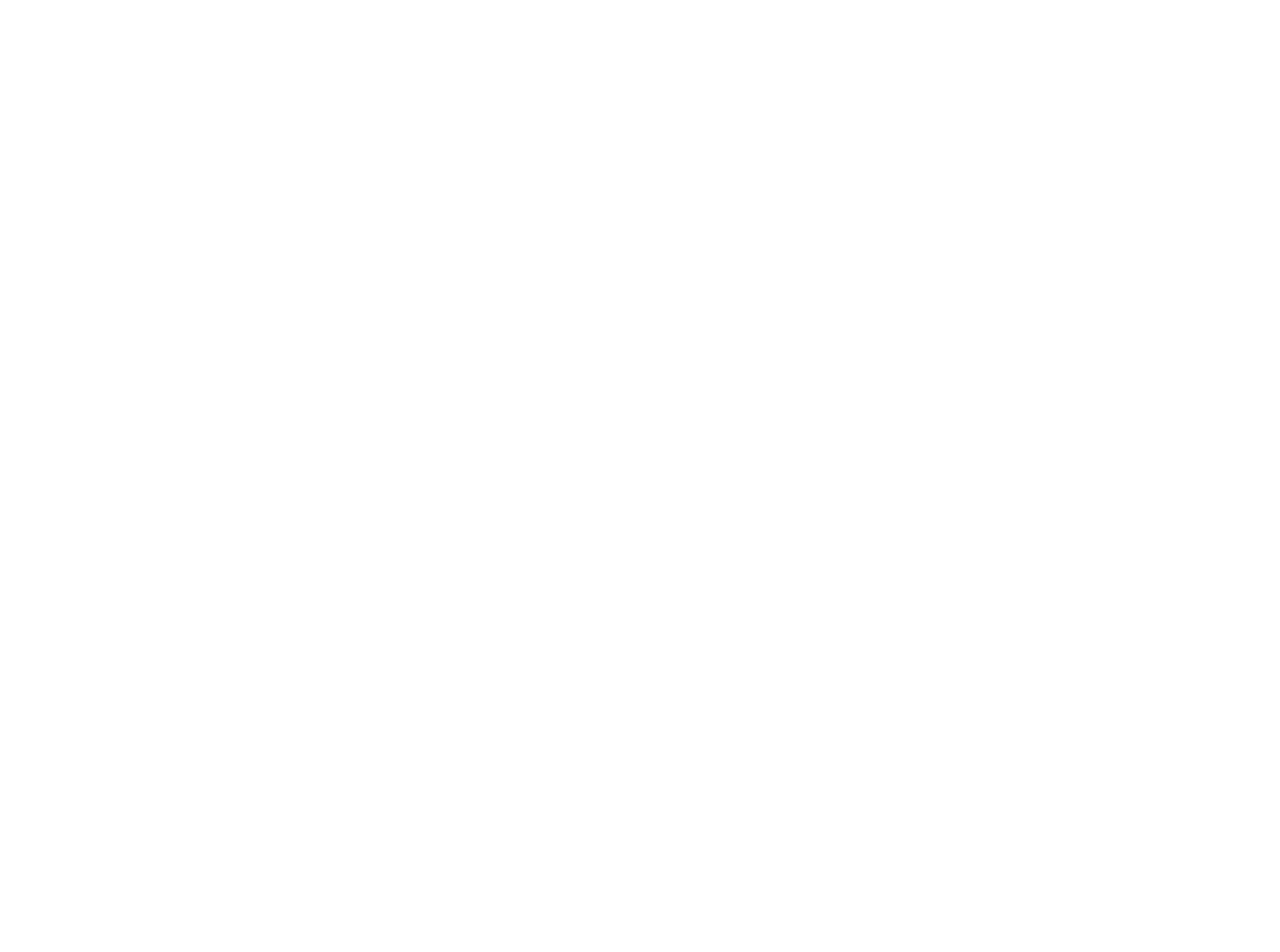
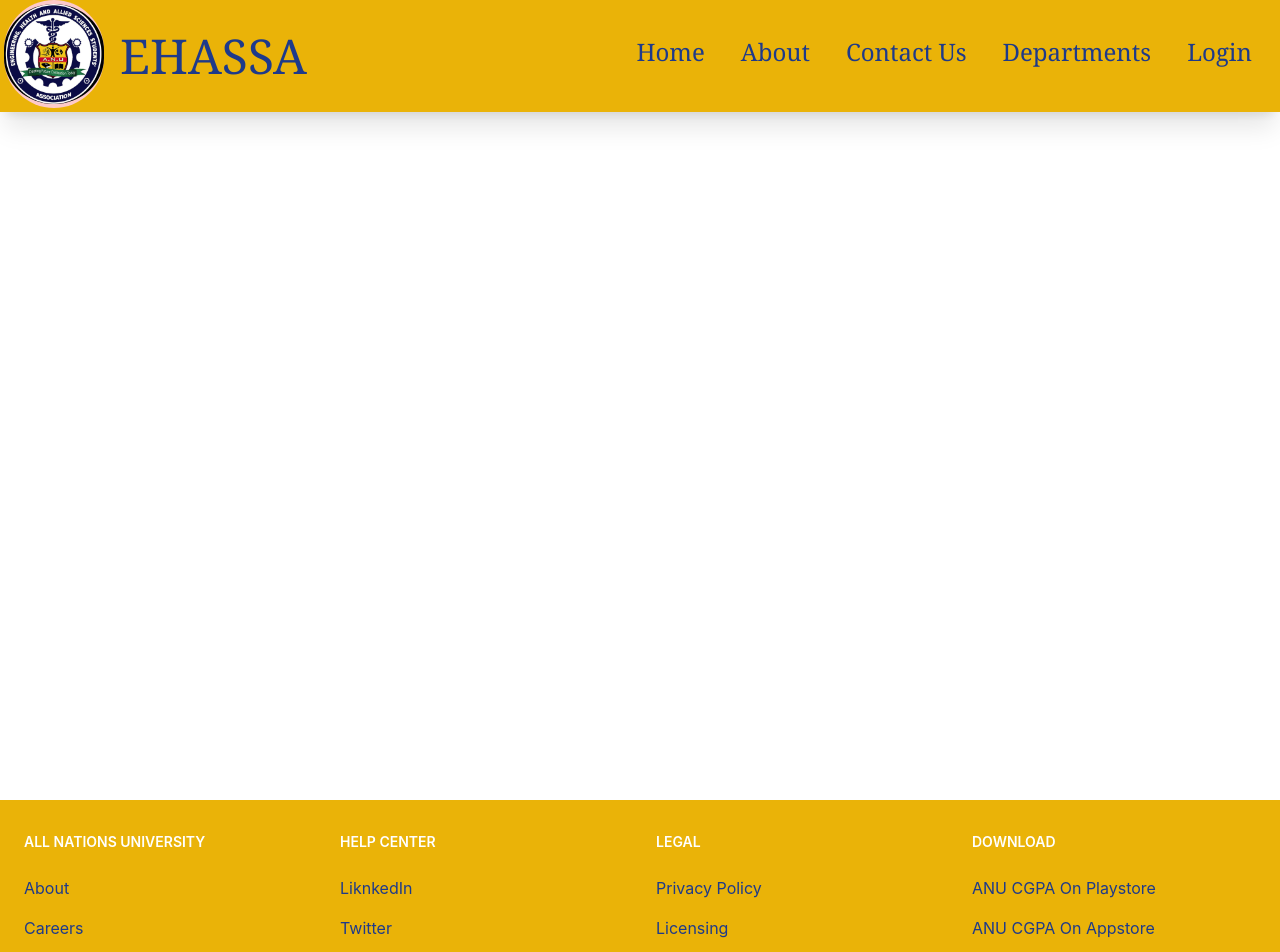
Before and after one commit to owusuvictorjnr/ANU-EHASSA, a Next.js app: page / in a window 1280 px wide. Shown: the top 952 px of the page. Before the commit the page ends 800 px from the top, so only its background shows below. Built offline with nearby package versions, Linux system fonts and the light colour scheme.

Commit message:
add navbar and footer

```diff
--- a/pages/_app.js
+++ b/pages/_app.js
@@ -1,7 +1,18 @@
-import '../styles/globals.css'
+import Footer from '../components/Footer';
+import Navbar from '../components/Navbar';
+// import Layout from '../components/Layout';
+import '../styles/globals.css';
+// import WaterMark from './WaterMark';
 
 function MyApp({ Component, pageProps }) {
-  return <Component {...pageProps} />
+  return (
+    <>
+      <Navbar />
+      {/* <WaterMark /> */}
+      <Component {...pageProps} />
+      <Footer />
+    </>
+  );
 }
 
-export default MyApp
+export default MyApp;
```
